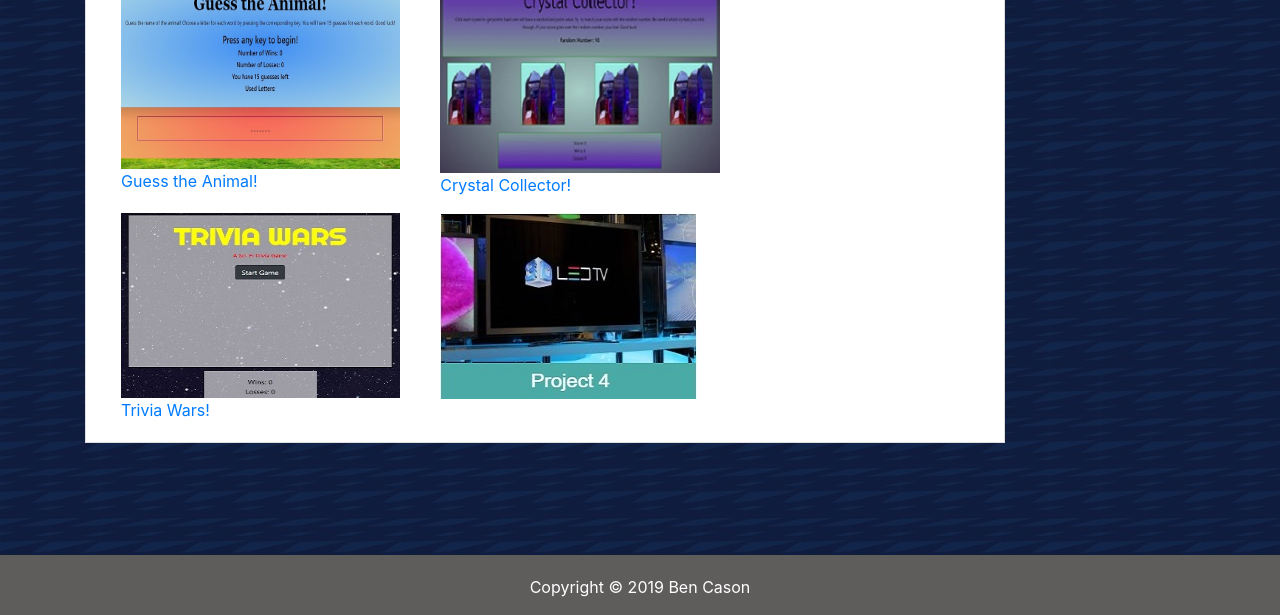
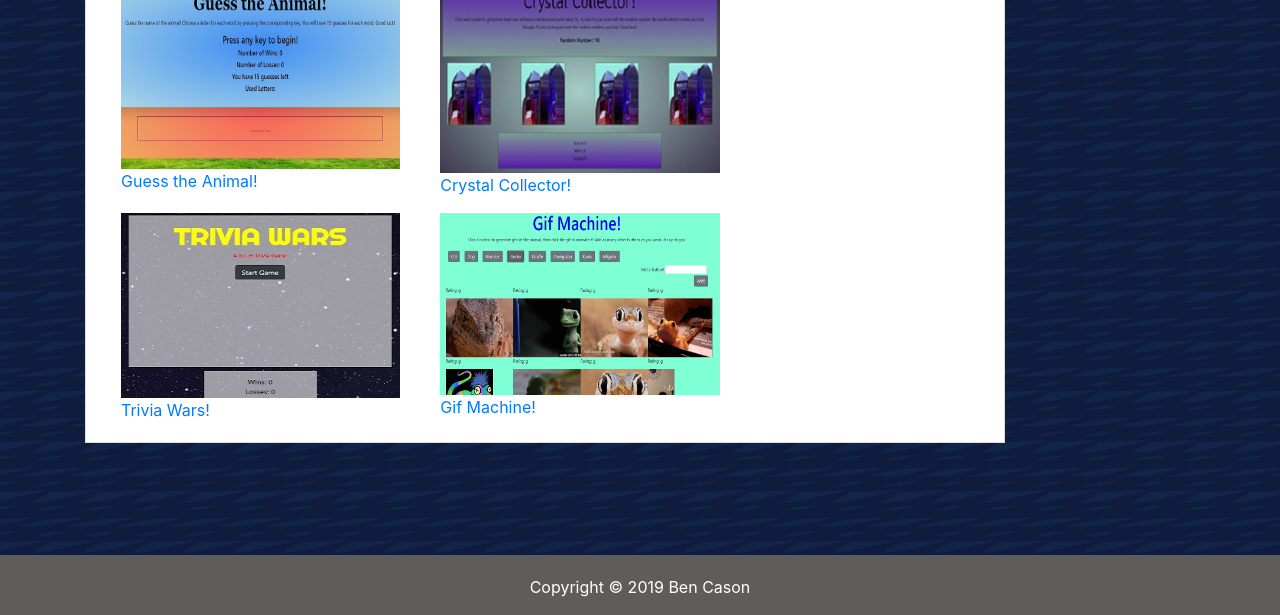
Before and after one commit to bcason9/Bootsrap-Portfolio, a plain HTML site: page portfolio.html in a window 1280 px wide. Shown: the part 185-800 px from the top of the page. Drawn offline with nearby package versions, Linux system fonts and the light colour scheme.

Commit message:
updated portfolio

```diff
--- a/portfolio.html
+++ b/portfolio.html
@@ -37,7 +37,7 @@
               <div class="col-md-4" id="pic2"><img src="assets/crystalcollector.jpg" class="img-fluid" alt="..."><a href="https://bcason9.github.io/unit-4-game/">Crystal Collector!</a></div>
               <div class="w-100"></div>
               <div class="col-md-4" id="pic3"><img src="assets/triviawars.jpg" class="img-fluid" alt="..."><a href="https://bcason9.github.io/TriviaGame/">Trivia Wars!</a></div>
-              <div class="col-md-4" id="pic4"><img src="assets/port4.jpg" class="img-fluid" alt="..."></div>
+              <div class="col-md-4" id="pic4"><img src="assets/gifmachine.jpg" class="img-fluid" alt="..."><a href="https://bcason9.github.io/GifTastic/">Gif Machine!</a></div>
             </div>
             </div>
           </div>
```
Also changed, not shown: assets/gifmachine.jpg (added).
